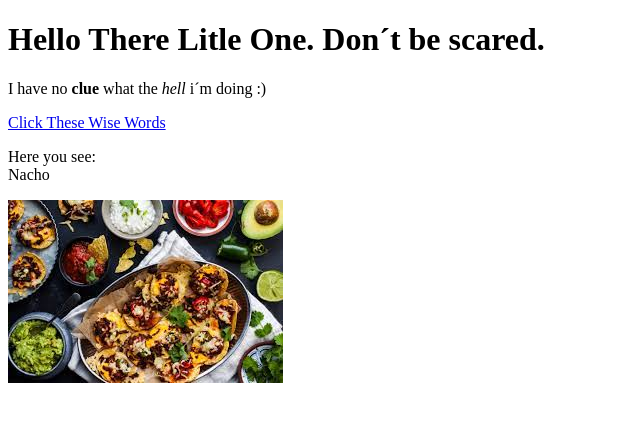
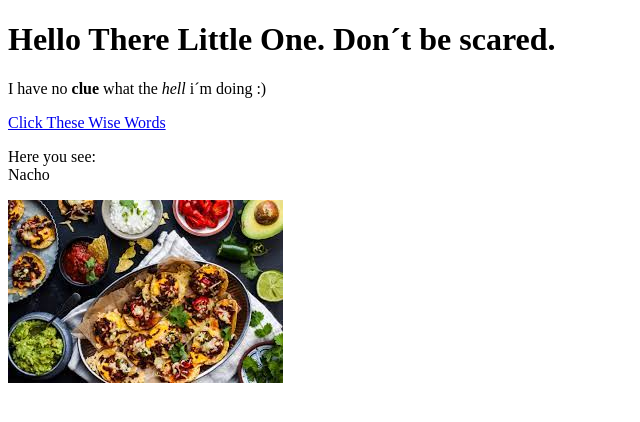
Before and after one commit to CorckyIsland/test, a plain HTML site: page test.html in a window 1280 px wide. Shown: the whole page, without its empty margins (0-640 px from the left). Drawn offline with Linux system fonts and the light colour scheme.

Commit message:
Corrected "litle" to "little"

```diff
--- a/test.html
+++ b/test.html
@@ -4,7 +4,7 @@
 		<title>Test page</title>
 	</head>
 	<body>
-		<h1>Hello There Litle One. Don´t be scared.</h1>
+		<h1>Hello There Little One. Don´t be scared.</h1>
 		<p>I have no <b>clue</b> what the <i>hell</i> i´m doing :)</p>
 		<a href="https://youtube.com" target="_blank" title="Click Me">Click These Wise Words</a>
 		<p>Here you see:<br>
```
